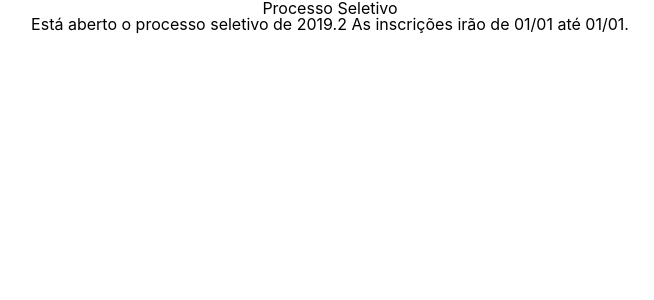
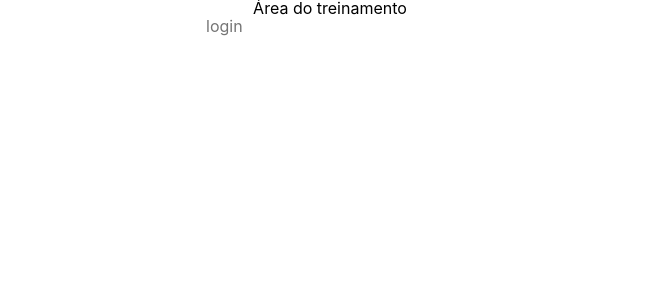
Before and after one commit to jmsgfhr/Front-Projeto-Final-PS-2019.2, a React (Create React App) app: page / in a window 1280 px wide. Shown: the top 300 px of the page, without its empty margins (310-964 px from the left). Built offline with nearby package versions, Linux system fonts and the light colour scheme.

Commit message:
Alteraçoes da tela de login
Feito o painel lateral com coisas faltando, e começado o componente login

```diff
--- a/src/App.js
+++ b/src/App.js
@@ -2,8 +2,8 @@ import React from 'react';
 import './reset.css';
 import './ui/ui.css';
 import './App.css';
-import axios from 'axios';
-import PanelLeft from './component/panelLeft/panelLeft';
+// import axios from 'axios';
+import Login from './component/login/login';
 
 // const api = axios.create({
 //   baseURL: '#',
@@ -14,7 +14,7 @@ import PanelLeft from './component/panelLeft/panelLeft';
 function App(props) {
   return (
     <div className="App">
-      <PanelLeft></PanelLeft>
+      <Login></Login>
     </div>
   );
 }
--- /dev/null
+++ b/src/component/login/login.js
@@ -0,0 +1,15 @@
+import React from 'react';
+import './login.css'
+
+export default function Login(props) {
+    return  (
+        <section className='login'>
+            <div className='loginContent'>
+                <h2 className='formTitle'>Área do treinamento</h2>
+                <form className='formLogin'>
+                    <input className='loginName' placeholder='login'></input>
+                </form>
+            </div>
+        </section>
+    )
+}
--- a/src/component/panelLeft/panelLeft.js
+++ b/src/component/panelLeft/panelLeft.js
@@ -1,8 +1,10 @@
 import React from 'react';
+import './panelLeft.css'
 
 export default function PanelLeft(props) {
     return (
         <div className='panelLeft'>
+            <img className='logoPanel' src={require('../../assets/img/logo.svg')} alt='logo'></img>
             <div className='panelLeftContent'>
                 <h2 className='panelLeftTitle'>Processo Seletivo</h2>
                 <p className='panelLeftDescription'>Está aberto o processo seletivo de 2019.2 As inscrições irão de 01/01 até 01/01.</p>
```
Also changed, not shown: src/component/panelLeft/panelLeft.css (+19 -1 lines), src/component/login/login.css (added).
